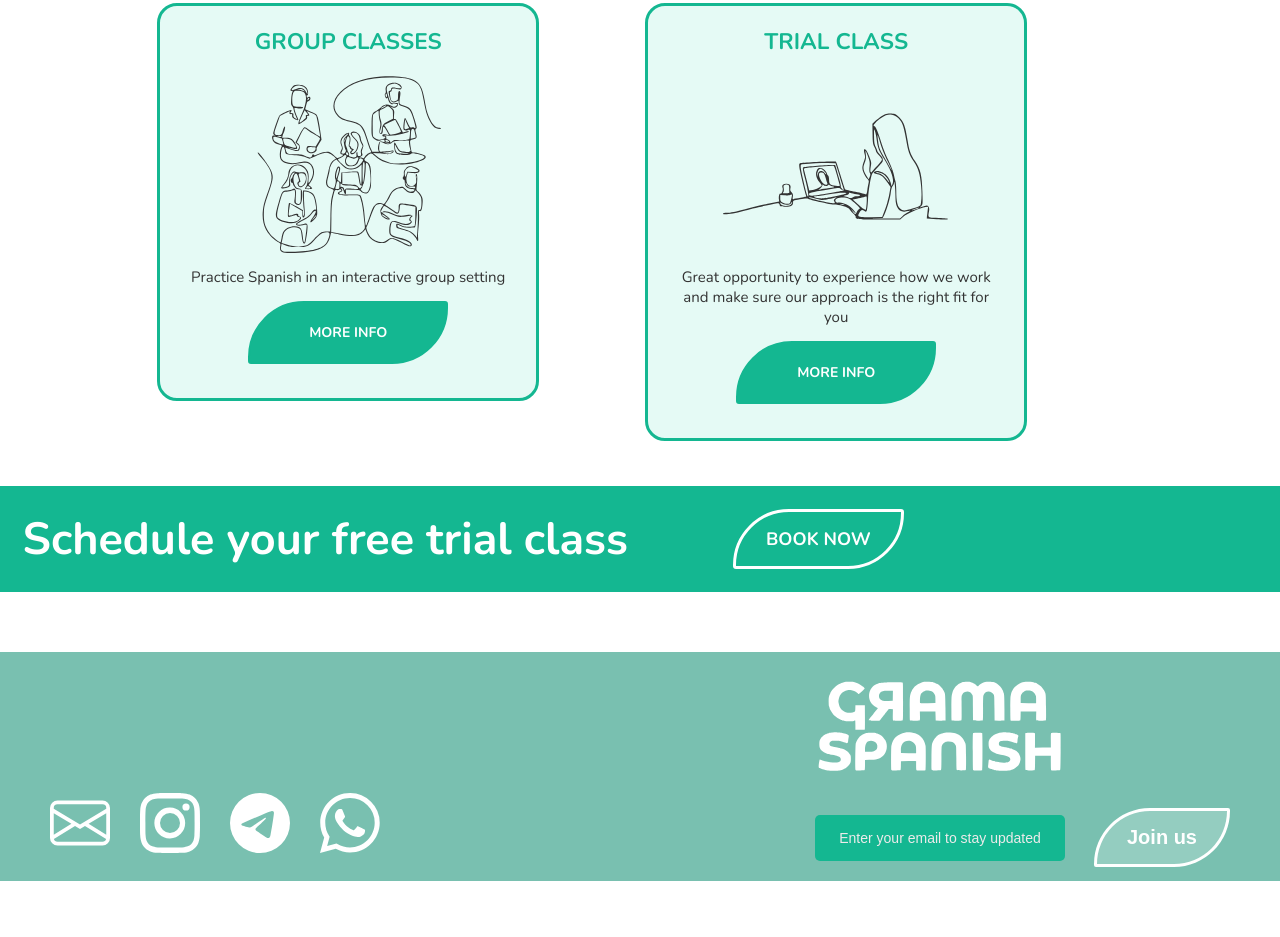
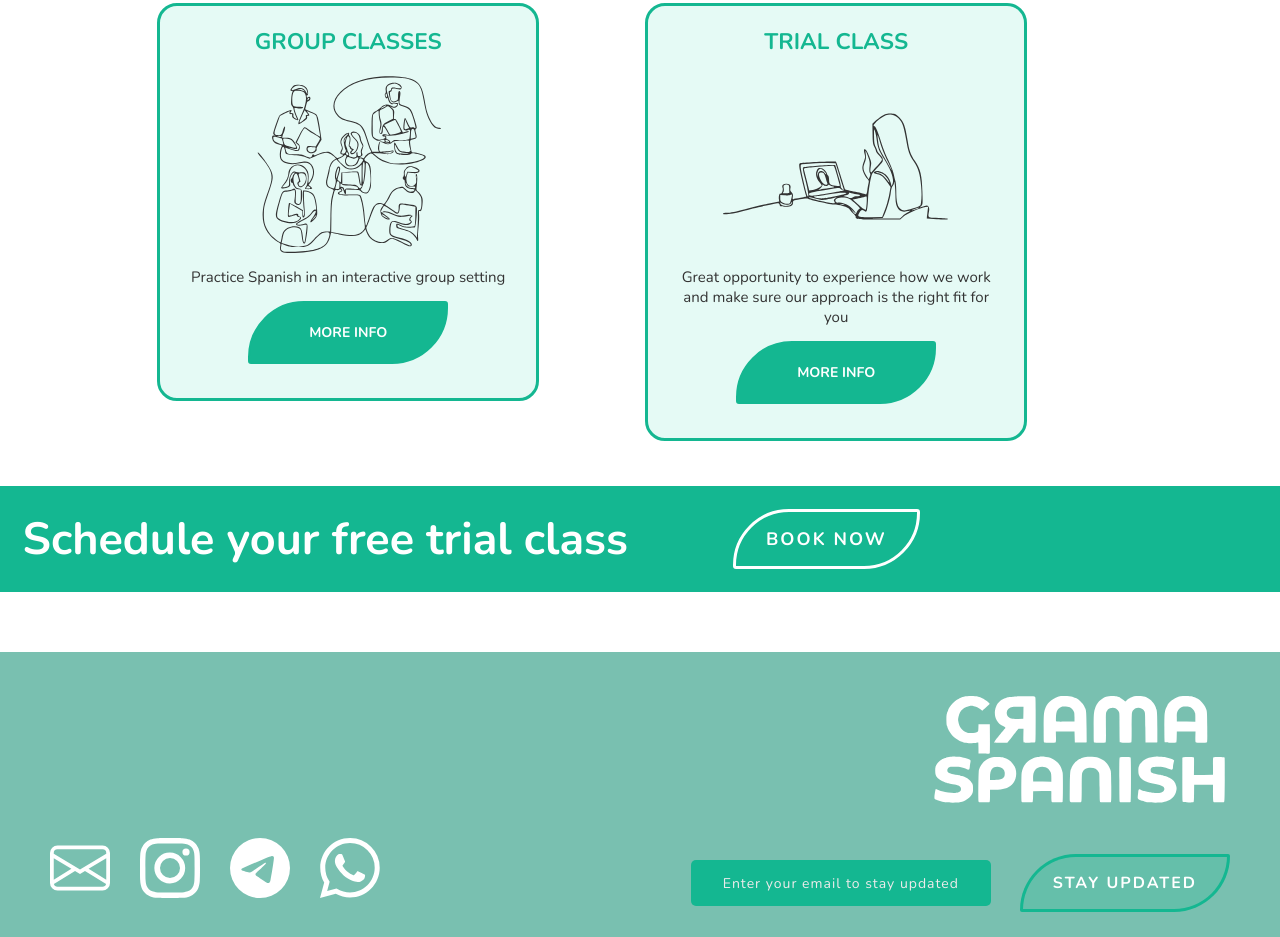
Before and after one commit to karinabentancor/gramaspanish, a plain HTML site: page index.html in a window 1280 px wide. Shown: the part 1323-2260 px from the top of the page. Before the commit the page ends 2204 px from the top, so only its background shows below. Drawn offline with nearby package versions, Linux system fonts and the light colour scheme.

Commit message:
footer-update

```diff
--- a/css/styles.css
+++ b/css/styles.css
@@ -258,6 +258,7 @@ body {
     font-family: "Nunito", serif;
     width: 300px;
     text-align: center;
+    letter-spacing: 1px;
 }
 .hero-btn:hover {
     background-color: rgba(255, 255, 255, 0.4);
@@ -434,6 +435,7 @@ h3 {
     font-weight: bold;
     margin-top: 2em;
     font-family: "Nunito", serif;
+    letter-spacing: 2px;
 }
 
 .course-item:hover {
@@ -446,6 +448,7 @@ h3 {
     border: 2px solid rgb(20, 183, 145);
     color: rgb(177, 177, 177);
     transform: scale(1.1);
+    letter-spacing: 2px;
 }
 
 .trial-container {
@@ -478,6 +481,7 @@ h3 {
     font-family: "Nunito", serif;
     backdrop-filter: blur(4px);
     transition: all 0.3s ease-in-out;
+    letter-spacing: 2px;
   }
 
   .btn-schedule:hover {
@@ -487,7 +491,7 @@ h3 {
 
 footer {
     background: rgb(121, 192, 176);
-    padding: 4px;
+    padding: 0.5em;
     display: flex;
     justify-content: flex-start;
     font-size: 2em;
@@ -530,17 +534,18 @@ footer {
     gap: 20px;
 }
 .logo-footer {
-    font-size: 1.2em;
+    font-size: 0.5em;
     font-family: "Spectral", serif;
     color: white;
-    text-align: left;
+    text-align: right;
     margin-bottom: 0;
     order: -1;
 }
 .logo-footer img {
-    max-width: 250px;
+    max-width: 300px;
     height: auto;
     margin-bottom: 0;
+    align-items: right;
 }
 .subscribe {
     display: flex;
@@ -548,7 +553,7 @@ footer {
     font-size: 14px;
     margin-top: 0;
     align-items: center;
-    justify-content: flex-start;
+    justify-content: flex-end;
     width: 100%;
 }
 
@@ -556,36 +561,43 @@ footer {
     padding: 15px;
     border: none;
     border-radius: 5px;
-    min-width: 250px;
+    min-width: 300px;
     font-size: 14px;
-    width: 200px;
+    width: 250px;
     background-color: rgb(20, 183, 145);
     color:white;
     margin-top: 0;
     margin-right: 1em;
+    letter-spacing: 1px;
 }
 input::placeholder {
     color: rgb(237, 235, 235);
     text-align: center;
+    font-family: "Nunito", sans serif;
+    letter-spacing: 1px;
   }
 
 .subscribe button {
-    background: rgb(255, 255, 255,0.2);
+    background: rgb(20, 183, 145, 0.2);
     color: white;
     padding: 15px 30px;
     border-radius: 56px 2px;
-    font-size: 20px;
+    font-size: 16px;
     font-weight: bold;
     text-decoration: none;
-    border: 3px solid white;
+    border: 3px solid rgba(20, 183, 145);
     cursor: pointer;
     white-space: nowrap;
     display: inline-block;
+    font-family: "Nunito", sans-serif;
+    letter-spacing: 2px;
 }
 
 .subscribe button:hover {
-    background: rgb(20, 183, 145, 0.2);
-    color: white;
+    background: rgba(255, 255, 255, 0.1);
+    color:  white;
+    border: 3px solid white;
+
 }
 
 
--- a/index.html
+++ b/index.html
@@ -85,7 +85,6 @@
   </div>
 
 
-
   <footer>
     <div class="footer-container">
       <div class="social-icons">
@@ -95,16 +94,17 @@
         <a href="https://wa.me/34603839520" target="_blank" aria-label="WhatsApp"><img src="media/svg/whatsapp.svg" alt="WhatsApp"></a>
       </div>
       <div class="right-col">
+        <div class="subscribe">
+          <input type="email" placeholder="Enter your email to stay updated" aria-label="Email input">
+          <button>STAY UPDATED</button>
+        </div>
         <div class="logo-footer">
           <img src="media/svg/logo-white.svg" alt="Logo">
-
-            <div class="subscribe">
-                <input type="email" placeholder="Enter your email to stay updated" aria-label="Email input">
-                <button>Join us</button>
         </div>
       </div>
+    </div>
+  </footer>
 
-</footer>
 
 
     <script src="/js/script.js"></script>
```
Lines whose indentation alone changed are shown as unchanged.
